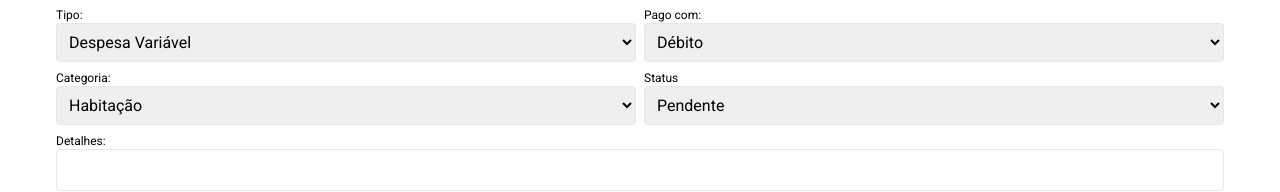
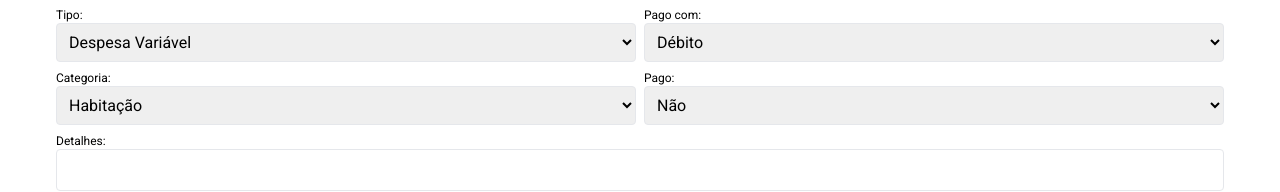
Before and after one commit to tvm-dev/icontrol-web, a Next.js app: page /transactions/edit/1 in a window 1280 px wide. Shown: the part 243-435 px from the top of the page. Built offline with nearby package versions, Linux system fonts and the light colour scheme; no server answers.

Commit message:
Error of not saving the state of the paid field resolved

```diff
--- a/src/app/components/transactionsPages/EditTransactionForm.tsx
+++ b/src/app/components/transactionsPages/EditTransactionForm.tsx
@@ -1,6 +1,5 @@
 "use client";
 // //-----------------------------------------------------
-
 import { useEffect, useState, ChangeEvent, FormEvent, useRef } from "react";
 import axios from "axios";
 import { api } from "@/app/services/api";
@@ -57,6 +56,7 @@ export default function EditTransaction({
 
         setFormData({
           ...data,
+          paid: !!data.paid, // Convertendo para booleano, se necessário
         });
       } catch (error) {
         setError("Falha ao carregar a transação solicitada!");
@@ -69,9 +69,11 @@ export default function EditTransaction({
   const handleInputChange = (
     e: ChangeEvent<HTMLInputElement | HTMLTextAreaElement | HTMLSelectElement>
   ) => {
+    const { name, value } = e.target;
+
     setFormData((prevData) => ({
       ...prevData,
-      [e.target.name]: e.target.value,
+      [name]: name === "paid" ? value === "true" : value,
     }));
   };
 
@@ -82,7 +84,6 @@ export default function EditTransaction({
   const paymentRef = useRef<HTMLSelectElement | null>(null);
   const categoryRef = useRef<HTMLSelectElement | null>(null);
   const detailsRef = useRef<HTMLInputElement | null>(null);
-  const statusRef = useRef<HTMLSelectElement | null>(null);
 
   const handleEditTransaction = async (event: FormEvent) => {
     event.preventDefault();
@@ -97,7 +98,7 @@ export default function EditTransaction({
       payment: paymentRef.current?.value || "",
       category: categoryRef.current?.value || "",
       details: detailsRef.current?.value || "",
-      paid: statusRef.current?.value === "1" ? true : false,
+      paid: formData.paid,
     };
 
     try {
@@ -109,8 +110,6 @@ export default function EditTransaction({
       alert("Transação atualizada com sucesso");
       router.push("/transactions");
       console.log("Transação atualizada com sucesso:", response.data);
-
-      // Aqui você pode adicionar lógica para atualizar o estado local ou redirecionar o usuário, se necessário.
 
       setIsLoading(false);
     } catch (error) {
@@ -227,16 +226,15 @@ export default function EditTransaction({
               </select>
             </div>
             <div className="flex flex-col w-1/2">
-              <label className="text-xs">Status</label>
+              <label className="text-xs">Pago:</label>
               <select
-                ref={statusRef}
-                name="status"
-                value={formData.paid ? "1" : "2"}
+                name="paid"
+                value={formData.paid ? "true" : "false"} // Converte booleano para string
                 onChange={handleInputChange}
                 className="border border-1 w-full mb-2 p-2 rounded"
               >
-                <option value="1">Pago</option>
-                <option value="2">Pendente</option>
+                <option value="true">Sim</option>
+                <option value="false">Não</option>
               </select>
             </div>
           </div>
```
